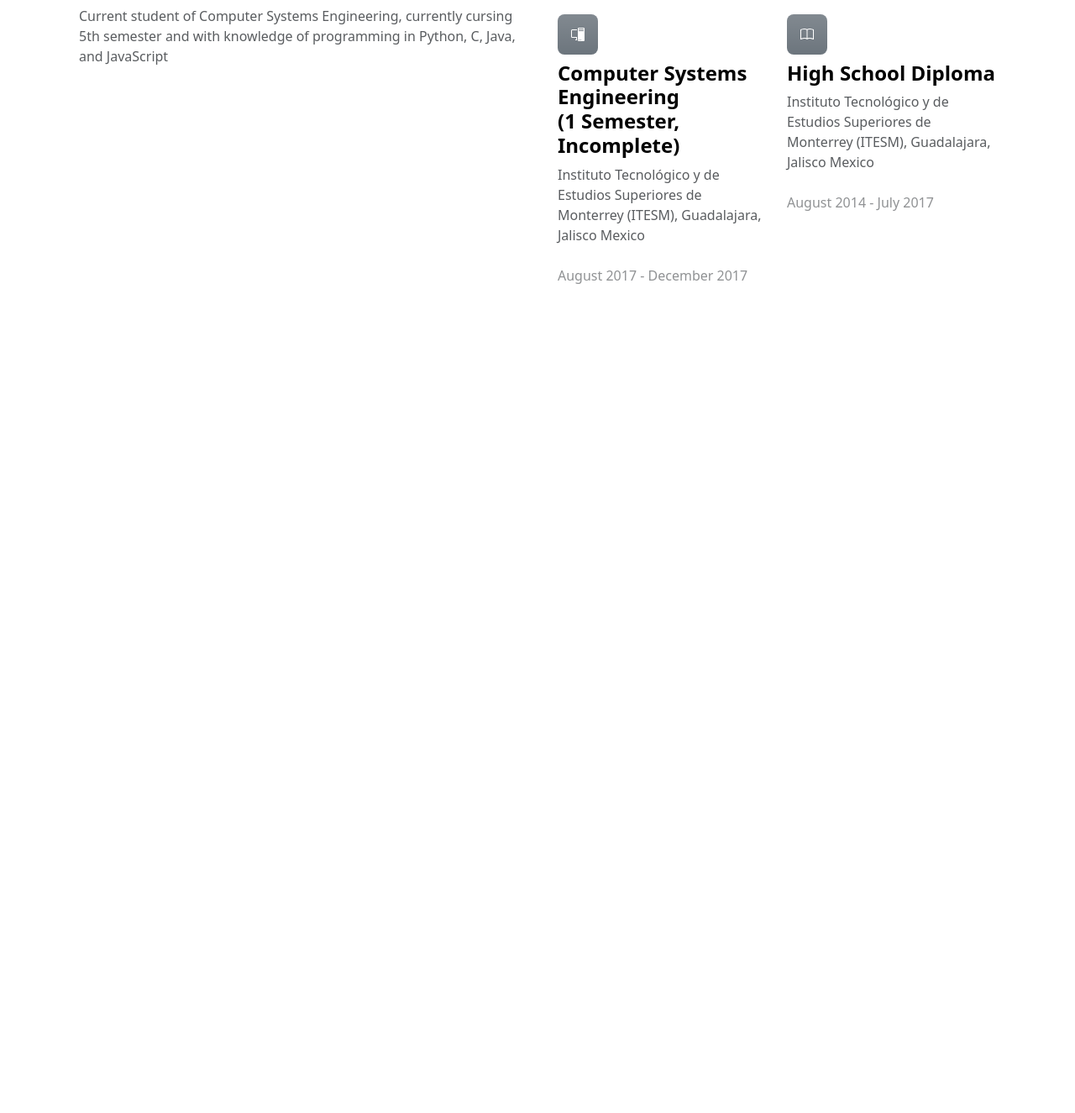
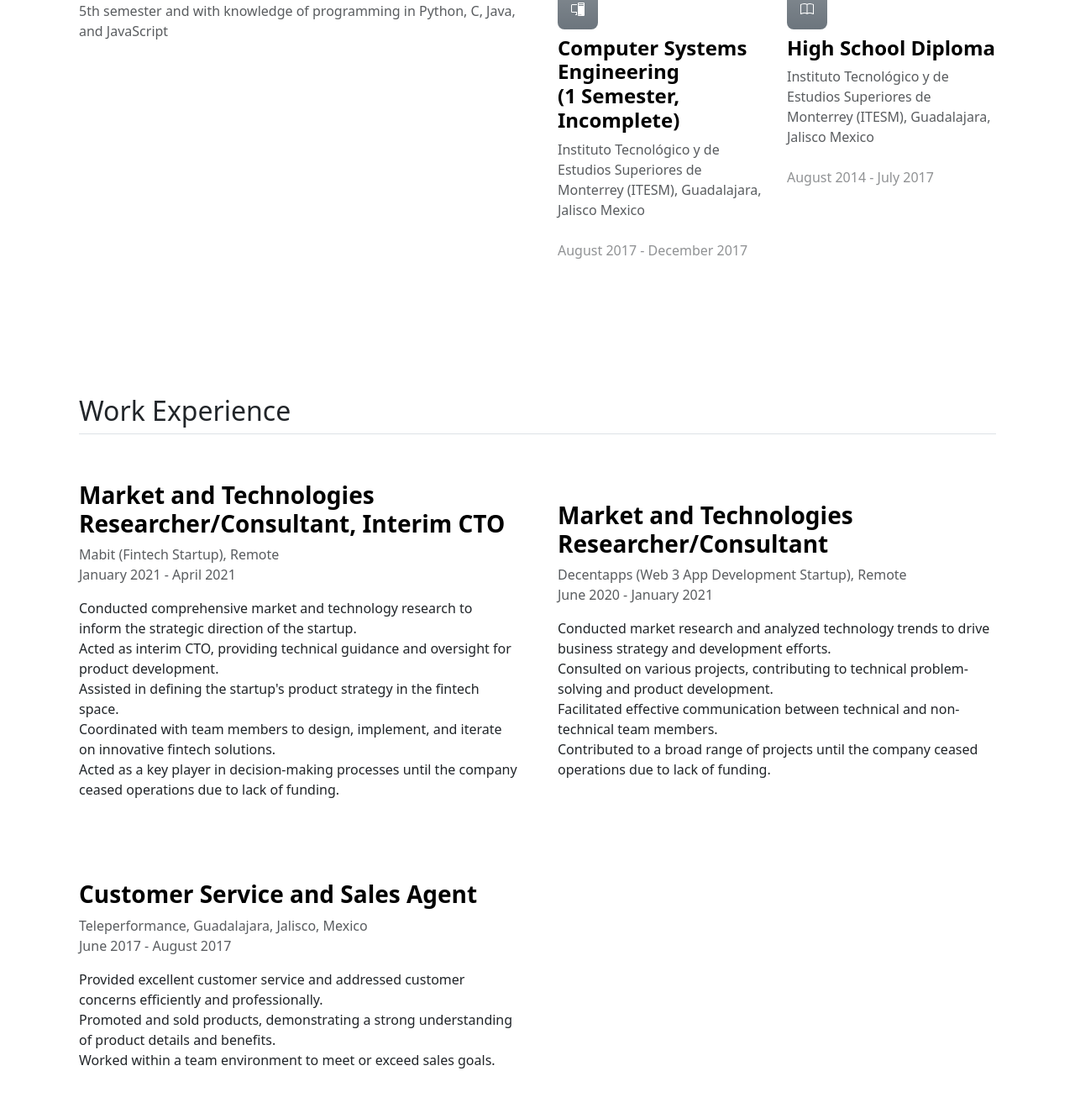
Before and after one commit to LaloLalo1999/Lalo-Website, a plain HTML site: page index.html in a window 1280 px wide. Shown: the part 2059-3384 px from the top of the page at 84% size. Before the commit the page ends 2511 px from the top, so only its background shows below. Drawn offline with nearby package versions, Linux system fonts and the light colour scheme.

Commit message:
Added Work Experience

```diff
--- a/index.html
+++ b/index.html
@@ -36,7 +36,7 @@
                   <p class="lead mb-4">Energetic and innovative Computer Systems Engineering student with a passion for AI and software development.
                     Proficient in Python, C, JAVA, and JavaScript, with a growing interest in Rust. Offers a unique approach to
                     problem-solving, fueled by a diverse set of passions including MMA, gaming, and meditation. Living with ADHD
-                    and Bipolar Disorder type 2, brings a deep understanding of the importance of inclusive and accessible design.
+                    brings a deep understanding of the importance of inclusive and accessible design.
                     Seeking a challenging role where I can apply my technical skills, contribute to meaningful projects, and continue
                     to grow both as a developer and an individual. Committed to creating efficient and impactful solutions that
                     address user needs and drive technological advancement.</p>
@@ -106,7 +106,51 @@
                 </div>
               </div>
         </section>
-    </section>
+        <section id="work-experience">
+          <div class="container px-4 py-5">
+            <h2 class="pb-2 border-bottom">Work Experience</h2>
+
+            <div class="row row-cols-1 row-cols-md-2 align-items-md-center g-5 py-5">
+              <div class="col">
+                <h3 class="fw-bold text-body-emphasis">Market and Technologies Researcher/Consultant, Interim CTO</h3>
+                <p class="text-body-secondary">Mabit (Fintech Startup), Remote<br>
+                  January 2021 - April 2021</p>
+                <ul class="list-unstyled mb-0">
+                  <li>Conducted comprehensive market and technology research to inform the strategic direction of the startup.</li>
+                  <li>Acted as interim CTO, providing technical guidance and oversight for product development.</li>
+                  <li>Assisted in defining the startup's product strategy in the fintech space.</li>
+                  <li>Coordinated with team members to design, implement, and iterate on innovative fintech solutions.</li>
+                  <li>Acted as a key player in decision-making processes until the company ceased operations due to lack of funding.</li>
+                </ul>
+              </div>
+
+              <div class="col">
+                <h3 class="fw-bold text-body-emphasis">Market and Technologies Researcher/Consultant</h3>
+                <p class="text-body-secondary">Decentapps (Web 3 App Development Startup), Remote<br>
+                  June 2020 - January 2021</p>
+                <ul class="list-unstyled mb-0">
+                  <li>Conducted market research and analyzed technology trends to drive business strategy and development efforts.</li>
+                  <li>Consulted on various projects, contributing to technical problem-solving and product development.</li>
+                  <li>Facilitated effective communication between technical and non-technical team members.</li>
+                  <li>Contributed to a broad range of projects until the company ceased operations due to lack of funding.</li>
+                </ul>
+              </div>
+            </div>
+
+            <div class="row row-cols-1 row-cols-md-2 align-items-md-center g-5 py-5">
+              <div class="col">
+                <h3 class="fw-bold text-body-emphasis">Customer Service and Sales Agent</h3>
+                <p class="text-body-secondary">Teleperformance, Guadalajara, Jalisco, Mexico<br>
+                  June 2017 - August 2017</p>
+                <ul class="list-unstyled mb-0">
+                  <li>Provided excellent customer service and addressed customer concerns efficiently and professionally.</li>
+                  <li>Promoted and sold products, demonstrating a strong understanding of product details and benefits.</li>
+                  <li>Worked within a team environment to meet or exceed sales goals.</li>
+                </ul>
+              </div>
+            </div>
+          </div>
+        </section>
     <section class="projects">
 
     </section>
```
